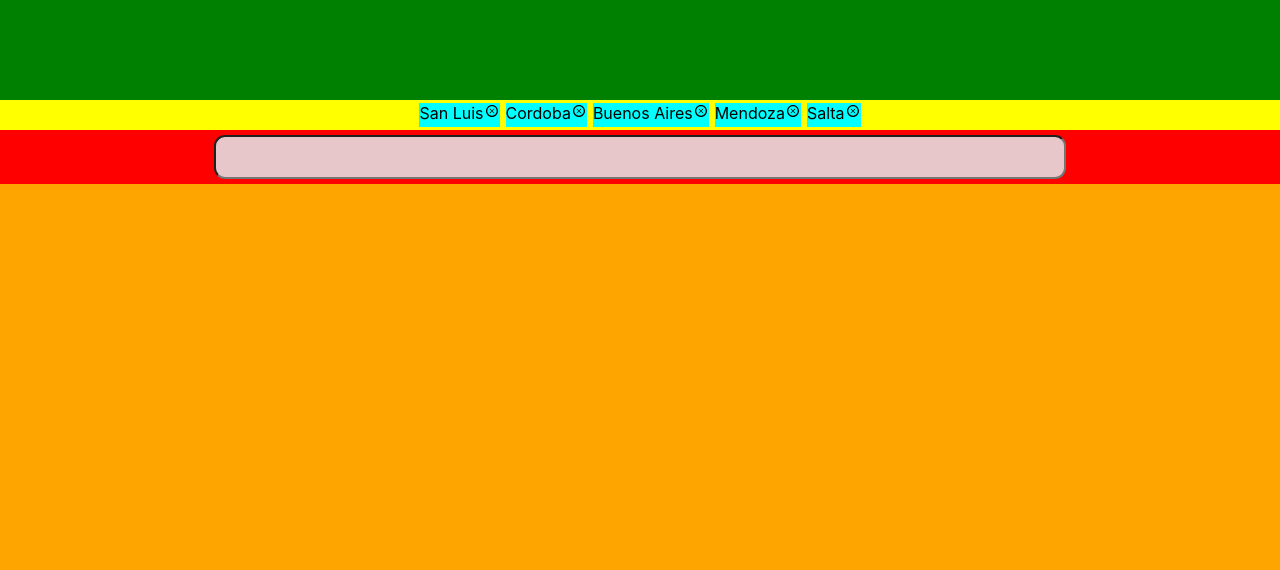
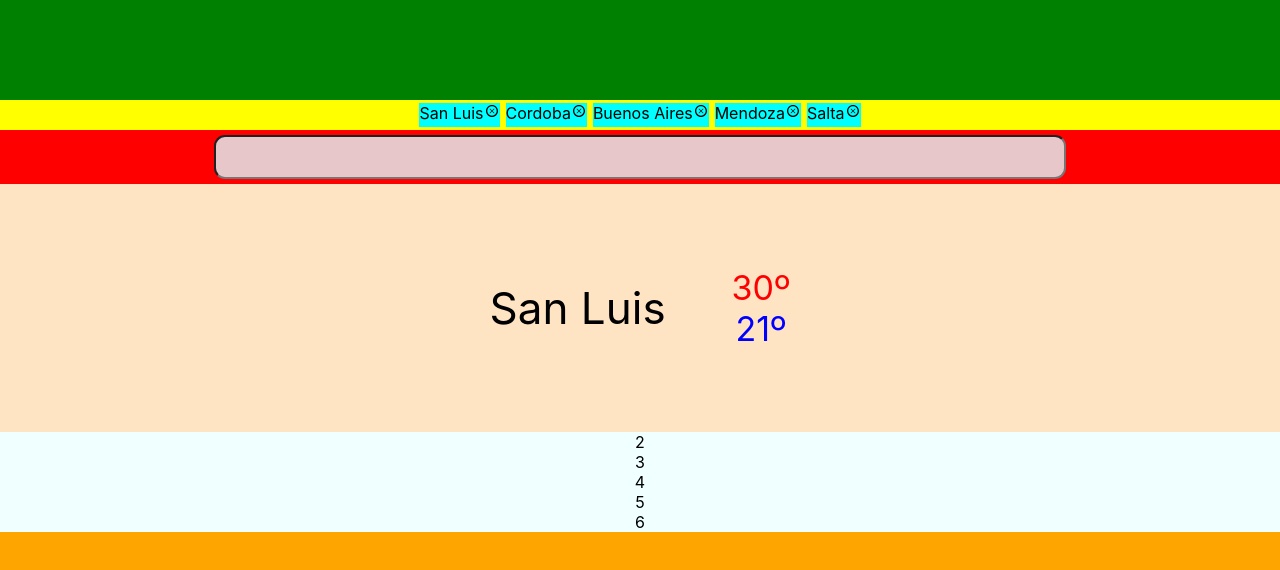
Before and after one commit to ClaudioLucero/clima-app, a React (Create React App) app: page / in a window 1280 px wide. Shown: the top 570 px of the page. Built offline with nearby package versions, Linux system fonts and the light colour scheme.

Commit message:
create componet 'BodyClima', 'CityData' && 'NextTemps'

```diff
--- a/src/App.tsx
+++ b/src/App.tsx
@@ -1,14 +1,12 @@
 import React from 'react';
 import './App.css';
-import SearchCities from './components/SearchCities/SearchCities';
-import Favorites from './components/Favorites/Favorites';
+import BodyClima from './components/BodyClima/BodyClima';
 
 const App:React.FC = () => (
   <div className="App">
     <div className="App-header" />
     <div className="App-body">
-      <Favorites />
-      <SearchCities />
+      <BodyClima />
     </div>
   </div>
 );
--- /dev/null
+++ b/src/components/BodyClima/BodyClima.tsx
@@ -0,0 +1,33 @@
+/* eslint-disable @typescript-eslint/explicit-function-return-type */
+import React, { Fragment, useState } from 'react';
+import SearchCities from '../SearchCities/SearchCities';
+import Favorites from '../Favorites/Favorites';
+import CityData from '../CityData/CityData';
+import NextTemps from '../NextTemps/NextTemps';
+import { City } from '../../models/City';
+
+const INT_STATE:City[] = [
+  { name: 'San Luis', id: 1 },
+  { name: 'Cordoba', id: 2 },
+  { name: 'Buenos Aires', id: 3 },
+  { name: 'Mendoza', id: 4 },
+  { name: 'Salta', id: 5 },
+];
+
+interface AppState {
+    currentCity:City
+}
+
+const BodyClima : React.FC = () => {
+  const [city, setCity] = useState(INT_STATE[0]);
+  return (
+    <div className="">
+      <Favorites />
+      <SearchCities />
+      <CityData city={city} />
+      <NextTemps />
+    </div>
+  );
+};
+
+export default BodyClima;
--- /dev/null
+++ b/src/components/CityData/CityData.css
@@ -0,0 +1,23 @@
+.city-data-main{
+    background-color: bisque;
+    height: 31vh;
+    display: flex;
+    flex-direction: row;
+    align-content: center;
+    justify-content: center;
+    align-items: center;
+}
+.city-data-city{
+    font-size: 44px;
+    margin: 33px;
+}
+.city-data-temps{
+    font-size: 34px;
+    margin: 33px;
+}
+.city-data-temps-max{
+    color:red
+}
+.city-data-temps-min{
+    color:blue
+}
--- /dev/null
+++ b/src/components/CityData/CityData.tsx
@@ -0,0 +1,27 @@
+/* eslint-disable @typescript-eslint/explicit-function-return-type */
+import React, { Fragment, useState } from 'react';
+import SearchCities from '../SearchCities/SearchCities';
+import Favorites from '../Favorites/Favorites';
+import { City } from '../../models/City';
+import './CityData.css';
+
+interface Props{
+    city:City
+}
+const DataCity = ({ city }:Props) => (
+  <div className="city-data-main">
+    <div className="city-data-city">
+      San Luis
+    </div>
+    <div className="city-data-temps">
+      <div className="city-data-temps-max">
+        30º
+      </div>
+      <div className="city-data-temps-min">
+        21º
+      </div>
+    </div>
+  </div>
+);
+
+export default DataCity;
--- /dev/null
+++ b/src/components/NextTemps/NextTemps.css
@@ -0,0 +1,3 @@
+.next-temps-main{
+    background-color:azure;
+}
--- /dev/null
+++ b/src/components/NextTemps/NextTemps.tsx
@@ -0,0 +1,31 @@
+/* eslint-disable @typescript-eslint/explicit-function-return-type */
+import React from 'react';
+import { City } from '../../models/City';
+import './NextTemps.css';
+
+interface cityTemps{
+    day:string,
+    min:string,
+    max:string
+}
+const INT_STATE:cityTemps[] = [
+  { day: '2', max: '23º', min: '29º' },
+  { day: '3', max: '23º', min: '29º' },
+  { day: '4', max: '23º', min: '29º' },
+  { day: '5', max: '23º', min: '29º' },
+  { day: '6', max: '23º', min: '29º' },
+];
+const NextTemps:React.FC = () => {
+  const temps = INT_STATE.map((temp) => (
+    <div className="next-temps-days">
+      {temp.day}
+    </div>
+  ));
+  return (
+    <div className="next-temps-main">
+      {temps}
+    </div>
+  );
+};
+
+export default NextTemps;
--- a/src/components/SearchCities/SearchCities.tsx
+++ b/src/components/SearchCities/SearchCities.tsx
@@ -1,8 +1,8 @@
 /* eslint-disable @typescript-eslint/explicit-function-return-type */
 import React, { Fragment, useState } from 'react';
-import './SearchCities.css';
 import { City } from '../../models/City';
 import ResultsCity from '../ResultsCity/ResultsCity';
+import './SearchCities.css';
 
 const INT_STATE:City[] = [
   { name: 'San Luis', id: 1 },
```
